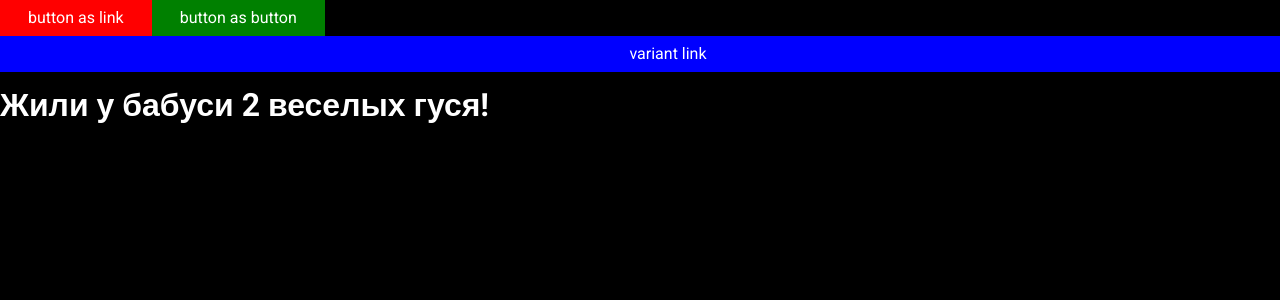
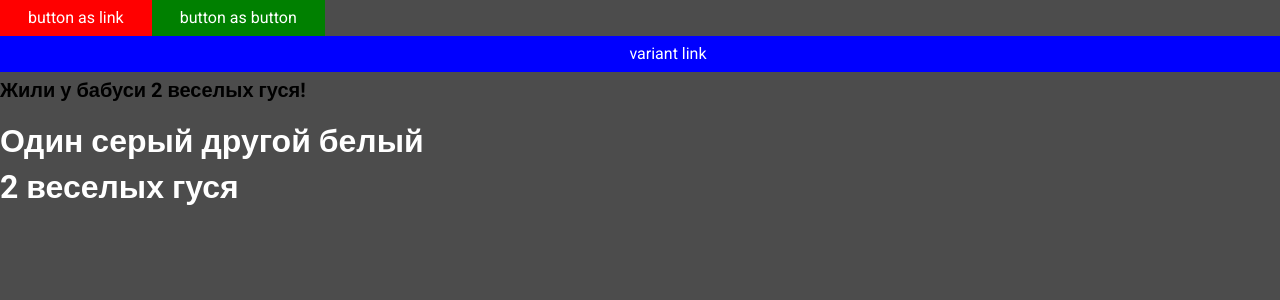
Before and after one commit to Red-K4tana/guess-the-card, a React (Vite) app: page / in a window 1280 px wide. Shown: the top 300 px of the page. Built offline with nearby package versions, Linux system fonts and the light colour scheme; a web font is replaced by a local one.

Commit message:
typography COMPONENTS

```diff
--- a/src/App.tsx
+++ b/src/App.tsx
@@ -1,5 +1,7 @@
 import { Typography } from '@/components/typography/typography'
 import { Button } from '@/components/ui/button'
+
+import s from '@/components/typography/typography.module.scss'
 
 export function App() {
   return (
@@ -17,7 +19,9 @@ export function App() {
       <Button disabled fullWidth variant={'tertiary'}>
         variant link
       </Button>
-      <Typography.Body1 component={'h1'}>{'Жили у бабуси 2 веселых гуся!'}</Typography.Body1>
+      <Typography.H1 className={s.h1}>{'Жили у бабуси 2 веселых гуся!'}</Typography.H1>
+      <Typography.H1>{'Один серый другой белый'}</Typography.H1>
+      <Typography.H1>{'2 веселых гуся'}</Typography.H1>
     </div>
   )
 }
--- a/src/components/typography/typography.module.scss
+++ b/src/components/typography/typography.module.scss
@@ -4,5 +4,17 @@
   font-size: $fontSize;
   font-weight: $fontWeight;
   line-height: $lineHeight;
-  color: var(--color-text-primary);
+  color: black;
 }
+
+.h1 {
+  @include typography(var(--font-size-xl), var(--line-height-l), var(--font-weight-bold));
+}
+
+.h2 {
+  @include typography(var(--font-size-l), var(--line-height-m), var(--font-weight-bold));
+}
+
+.h3 {
+  @include typography(var(--font-size-m), var(--line-height-m), var(--font-weight-bold));
+}
--- a/src/components/typography/typography.tsx
+++ b/src/components/typography/typography.tsx
@@ -14,8 +14,6 @@ const createTypographyComponent = <T extends ElementType>(
   return ({ children, className, component, ...rest }) => {
     const Component = component || COMPONENTS[basicClassName] || 'span'
 
-    console.log(Component)
-
     return (
       <Component className={className} {...rest}>
         {children}
@@ -25,25 +23,19 @@ const createTypographyComponent = <T extends ElementType>(
 }
 
 export const Typography = {
-  Body1: createTypographyComponent('body1'),
-  Body2: createTypographyComponent('body2'),
+  Body: createTypographyComponent('body'),
   Caption: createTypographyComponent('caption'),
   H1: createTypographyComponent('h1'),
+  H2: createTypographyComponent('h2'),
+  H3: createTypographyComponent('h3'),
+  Link: createTypographyComponent('link'),
 }
 
 const COMPONENTS = {
-  body1: 'p',
-  body2: 'p',
-  caption: 'span',
-  captionBold: 'caption',
-  captionLink: 'a',
-  error: 'span',
+  body: 'p',
+  caption: 'caption',
   h1: 'h1',
   h2: 'h2',
   h3: 'h3',
   link: 'a',
-  overline: 'p',
-  subtitle1: 'p',
-  subtitle2: 'p',
-  subtitleLink: 'span',
 } as const
--- a/src/styles/_boilerplate.scss
+++ b/src/styles/_boilerplate.scss
@@ -37,5 +37,5 @@ body {
   line-height: var(--line-height-m);
   color: var(--color-light-100);
 
-  background-color: var(--color-dark-900);
+  background-color: var(--color-dark-300);
 }
```
